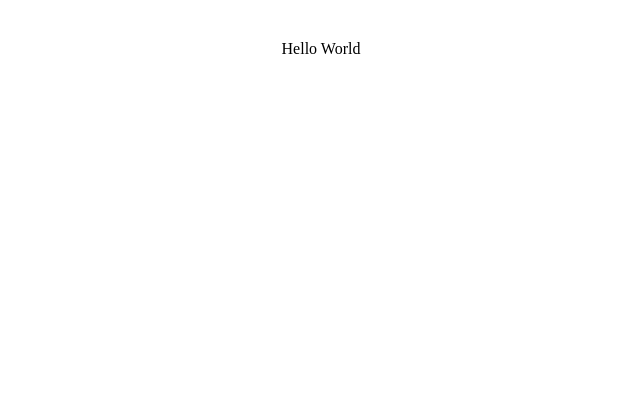
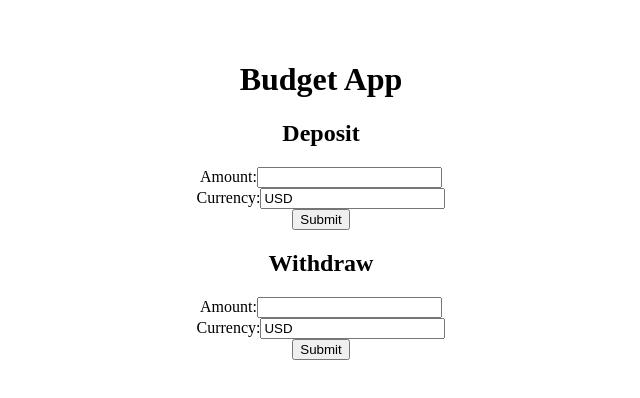
Before and after one commit to Misfosster/BudgetApp, a React (Vite) app: page / in a window 1280 px wide. Shown: the top 398 px of the page, without its empty margins (319-959 px from the left). Built offline with nearby package versions, Linux system fonts and the light colour scheme; no server answers.

Commit message:
EVERYTHING

```diff
--- a/src/App.jsx
+++ b/src/App.jsx
@@ -1,13 +1,105 @@
-
-import './styles/App.css'
+import { useState, useEffect, useRef } from 'react';
+import { fetchTransfers, createTransfer, updateTransfer, deleteTransfer } from './api/crud';
+import { deposit } from './actions/deposit';
+import { withdraw } from './actions/withdrawal';
+import { transfer } from './actions/transfer';
+import { exchange } from './actions/exchange';
 
 function App() {
+  const [transfers, setTransfers] = useState([]);
+  const [amount, setAmount] = useState('');
+  const [currency, setCurrency] = useState('USD');
+  const [recipient, setRecipient] = useState('');
+  let [error, setError] = useState(null);
+  const amountInput = useRef(null);
+
+  useEffect(() => {
+    fetchTransfers().then(data => {
+      setTransfers(data);
+    });
+  }, []);
+
+  function handleDeposit(e) {
+    e.preventDefault();
+    deposit(amount, currency).then(data => {
+      setTransfers([...transfers, data]);
+      setAmount('');
+      amountInput.current.focus();
+    });
+  }
+
+  function handleWithdraw(e) {
+    e.preventDefault();
+    withdraw(amount, currency).then(data => {
+      setTransfers([...transfers, data]);
+      setAmount('');
+      amountInput.current.focus();
+    });
+  }
+
+  function handleTransfer(e) {
+    e.preventDefault();
+    transfer(amount, currency, recipient).then(data => {
+      setTransfers([...transfers, data]);
+      setAmount('');
+      setRecipient('');
+      amountInput.current.focus();
+    });
+  }
+
+  function handleExchange(e) {
+    e.preventDefault();
+    exchange(amount, currency, 'EUR').then(data => {
+      createTransfer(data).then(data => {
+        setTransfers([...transfers, data]);
+        setAmount('');
+        amountInput.current.focus();
+      });
+    });
+  }
+
+  function handleDelete(id) {
+    deleteTransfer(id).then(() => {
+      setTransfers(transfers.filter(transfer => transfer.id !== id));
+    });
+  }
 
   return (
-    <div>
-        Hello World
-    </div>
+    <div className="container">
+      <h1>Budget App</h1>
+      {error && <div className="alert alert-danger">{error.message}</div>}
+      <div className="row">
+        <div className="col-md-6">
+          <form onSubmit={handleDeposit}>
+            <h2>Deposit</h2>
+            <div className="form-group">
+              <label>Amount:</label>
+              <input type="number" className="form-control" value={amount} onChange={e => setAmount(parseFloat(e.target.value))} />
+            </div>
+            <div className="form-group">
+              <label>Currency:</label>
+              <input type="text" className="form-control" value={currency} onChange={e => setCurrency(e.target.value)} />
+            </div>
+            <button className="btn btn-primary">Submit</button>
+          </form>
+        </div>
+        <div className="col-md-6">
+          <form onSubmit={handleWithdraw}>
+            <h2>Withdraw</h2>
+            <div className="form-group">
+              <label>Amount:</label>
+              <input type="number" className="form-control" value={amount} onChange={e => setAmount(parseFloat(e.target.value))} />
+            </div>
+            <div className="form-group">
+              <label>Currency:</label>
+              <input type="text" className="form-control" value={currency} onChange={e => setCurrency(e.target.value)} />
+            </div>
+            <button className="btn btn-primary">Submit</button>
+          </form>
+        </div>
+      </div>
+      </div>
   )
 }
 
-export default App
+export default App;
--- /dev/null
+++ b/src/actions/Deposit.jsx
@@ -0,0 +1,11 @@
+import { createTransfer } from '../api/crud';
+
+export function deposit(amount, currency) {
+  return createTransfer({
+    type: 'deposit',
+    amount: amount,
+    currency: currency,
+    recipient: '',
+    date: new Date().toISOString()
+  });
+}
--- /dev/null
+++ b/src/actions/Exchange.jsx
@@ -0,0 +1,12 @@
+export function exchange(amount, fromCurrency, toCurrency) {
+    return fetch(`https://openexchangerates.org/api/convert/${amount}/${fromCurrency}/${toCurrency}?app_id=YOUR_APP_ID`)
+      .then(response => response.json())
+      .then(data => {
+        return {
+          amount: data.result,
+          currency: toCurrency,
+          recipient: '',
+          date: new Date().toISOString()
+        };
+      });
+  }
--- /dev/null
+++ b/src/actions/Transfer.jsx
@@ -0,0 +1,11 @@
+import { createTransfer } from '../api/crud';
+
+export function transfer(amount, currency, recipient) {
+  return createTransfer({
+    type: 'transfer',
+    amount: amount,
+    currency: currency,
+    recipient: recipient,
+    date: new Date().toISOString()
+  });
+}
--- /dev/null
+++ b/src/actions/Withdrawal.jsx
@@ -0,0 +1,11 @@
+import { createTransfer } from '../api/crud';
+
+export function withdraw(amount, currency) {
+  return createTransfer({
+    type: 'withdrawal',
+    amount: amount,
+    currency: currency,
+    recipient: '',
+    date: new Date().toISOString()
+  });
+}
--- /dev/null
+++ b/src/api/CRUD.jsx
@@ -0,0 +1,25 @@
+export function fetchTransfers() {
+    return fetch('/api/transfers').then(response => response.json());
+  }
+
+  export function createTransfer(transfer) {
+    return fetch('/api/transfers', {
+      method: 'POST',
+      headers: { 'Content-Type': 'application/json' },
+      body: JSON.stringify(transfer)
+    }).then(response => response.json());
+  }
+
+  export function updateTransfer(id, transfer) {
+    return fetch(`/api/transfers/${id}`, {
+      method: 'PUT',
+      headers: { 'Content-Type': 'application/json' },
+      body: JSON.stringify(transfer)
+    }).then(response => response.json());
+  }
+
+  export function deleteTransfer(id) {
+    return fetch(`/api/transfers/${id}`, {
+      method: 'DELETE'
+    }).then(response => response.json());
+  }
```
Also changed, not shown: src/main.jsx (+4 -4 lines).
